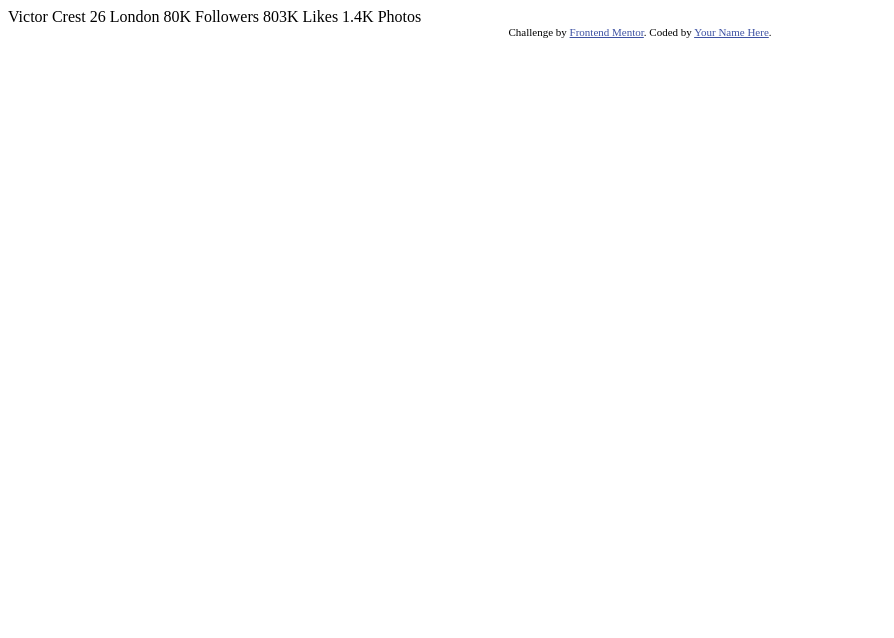
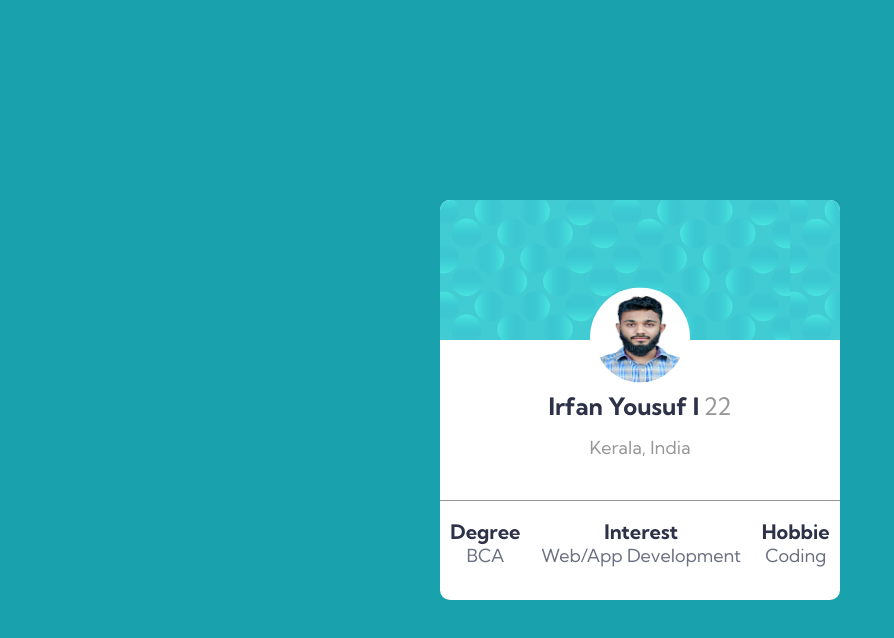
Before and after one commit to irfan1718/project3, a plain HTML site: page index.html in a window 1280 px wide. Shown: the whole page, without its empty margins (0-894 px from the left). Drawn offline with Linux system fonts and the light colour scheme.

Commit message:
final commit

```diff
--- a/index.html
+++ b/index.html
@@ -1,35 +1,53 @@
 <!DOCTYPE html>
 <html lang="en">
   <head>
-  <meta charset="UTF-8">
-  <meta name="viewport" content="width=device-width, initial-scale=1.0"> <!-- displays site properly based on user's device -->
+    <meta charset="UTF-8" />
+    <meta name="viewport" content="width=device-width, initial-scale=1.0" />
+    <!-- displays site properly based on user's device -->
 
-  <link rel="icon" type="image/png" sizes="32x32" href="./images/favicon-32x32.png">
+    <link
+      rel="icon"
+      type="image/png"
+      sizes="32x32"
+      href="./images/favicon-32x32.png"
+    />
 
     <title>Frontend Mentor | Profile card component</title>
 
-  <!-- Feel free to remove these styles or customise in your own stylesheet 👍 -->
-  <style>
-    .attribution { font-size: 11px; text-align: center; }
-    .attribution a { color: hsl(228, 45%, 44%); }
-  </style>
+    <link rel="stylesheet" href="style.css" />
   </head>
   <body>
-  Victor Crest
-  26
-  London
+    <div class="container">
+      <div
+        class="topContainer"
+        style="background-image: url(./images/bg-pattern-card.svg)"
+      >
+        <div class="profile">
+          <img src="./images/image.jpg" alt="" />
+        </div>
+      </div>
+      <div class="centerContainer">
+        <span
+          ><span class="nameOfProfile">Irfan Yousuf I</span>
+          <span class="ageOfProfile">22</span></span
+        >
+        <span class="placeOfProfile">Kerala, India</span>
+      </div>
 
-  80K
-  Followers
-
-  803K
-  Likes
-
-  1.4K
-  Photos
-  <div class="attribution">
-    Challenge by <a href="https://www.frontendmentor.io?ref=challenge" target="_blank">Frontend Mentor</a>.
-    Coded by <a href="#">Your Name Here</a>.
+      <div class="bottomContainer">
+        <span class="analytics"
+          ><span class="dataValue">Degree</span>
+          <span class="dataName">BCA</span></span
+        >
+        <span class="analytics"
+          ><span class="dataValue">Interest</span>
+          <span class="dataName">Web/App Development</span></span
+        >
+        <span class="analytics"
+          ><span class="dataValue">Hobbie</span>
+          <span class="dataName">Coding</span></span
+        >
+      </div>
     </div>
   </body>
 </html>
--- /dev/null
+++ b/style.css
@@ -0,0 +1,90 @@
+@import url('https://fonts.googleapis.com/css2?family=Kumbh+Sans:wght@400;700&display=swap');
+* {
+  margin: 0;
+  padding: 0;
+  box-sizing: border-box;
+  font-family: 'Kumbh Sans', sans-serif;
+}
+html {
+  font-size: 62.5%;
+}
+body {
+  background-color: hsl(185, 75%, 39%);
+  font-size: 1.8rem;
+  display: flex;
+  align-items: center;
+  justify-content: center;
+  height: 100vh;
+}
+:root {
+  --dark_cyan: hsl(185, 75%, 39%);
+  --very_dark_desaturated_blue: hsl(229, 23%, 23%);
+  --dark_grayish_blue: hsl(227, 10%, 46%);
+  --dark_gray: hsl(0, 0%, 59%);
+}
+.container {
+  height: 40rem;
+  width: 40rem;
+  border-radius: 10px;
+  overflow: hidden;
+  background-color: white;
+}
+.topContainer {
+  height: 35%;
+  position: relative;
+}
+.profile {
+  position: absolute;
+  bottom: 0;
+  left: 50%;
+  transform: translate(-50%, 50%);
+}
+.profile img {
+  height: 100px;
+  width: 100px;
+  border-radius: 50%;
+  padding: 5px;
+  background-color: white;
+}
+.centerContainer {
+  height: 40%;
+  display: flex;
+  flex-direction: column;
+  align-items: center;
+  justify-content: center;
+  padding-top: 10px;
+}
+.nameOfProfile {
+  font-size: 2.4rem;
+  font-weight: 700;
+  color: var(--very_dark_desaturated_blue);
+}
+.ageOfProfile {
+  font-size: 2.4rem;
+  color: var(--dark_gray);
+}
+.placeOfProfile {
+  color: var(--dark_gray);
+  margin-top: 1.5rem;
+}
+.bottomContainer {
+  padding-top: 25px;
+  display: flex;
+  justify-content: space-around;
+  align-items: center;
+  height: 15%;
+  border-top: 1px solid var(--dark_gray);
+}
+.analytics {
+  display: flex;
+  flex-direction: column;
+  align-items: center;
+}
+.dataValue {
+  color: var(--very_dark_desaturated_blue);
+  font-weight: 700;
+  font-size: 2rem;
+}
+.dataName {
+  color: var(--dark_grayish_blue);
+}
```
Also changed, not shown: images/bg-pattern-bottom.svg (added), images/bg-pattern-card.svg (added), images/bg-pattern-top.svg (added), images/favicon-32x32.png (added), images/image.jpg (added), 1 other file. Lines whose indentation alone changed are shown as unchanged.
